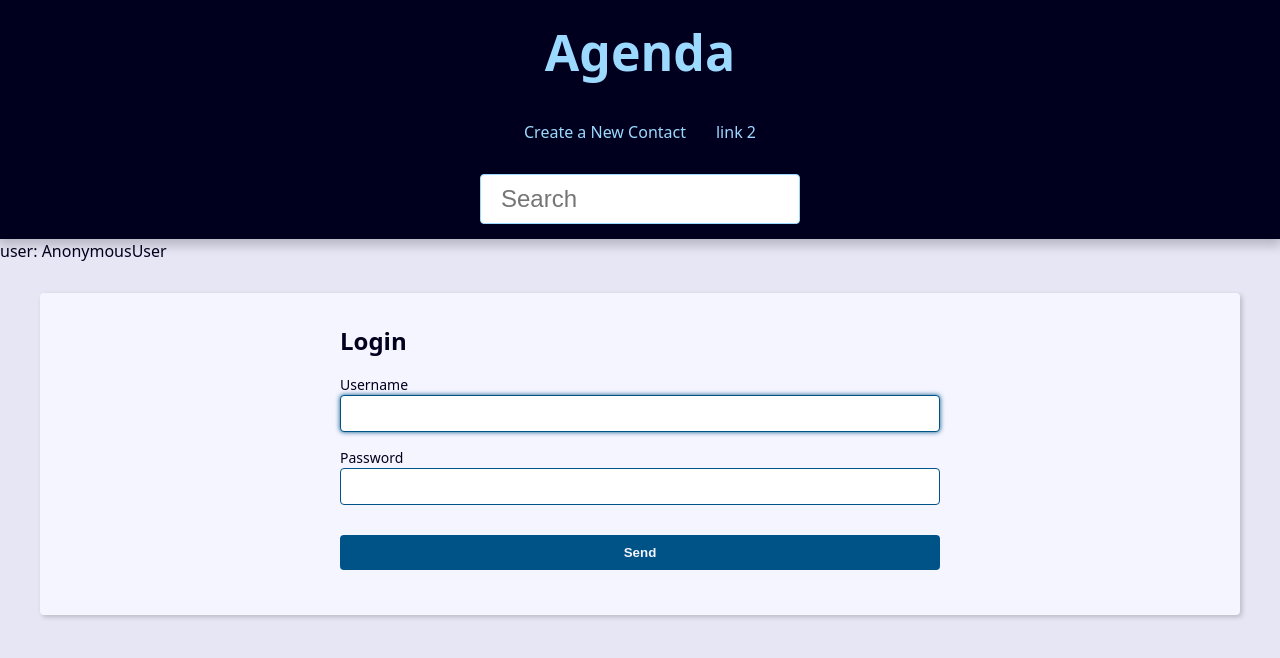
After one commit to sandro-silva-de-paula/projeto-agenda, a Django app: page /user/login/ in a window 1280 px wide. The commit adds this page. Shown: the top 658 px of the page. Run offline with Django 5.2, Linux system fonts and the light colour scheme.

Commit message:
criando sistema de login

```diff
--- a/base_templates/global/partials/_header.html
+++ b/base_templates/global/partials/_header.html
@@ -4,6 +4,7 @@
          Agenda
      </a>
     </h1>
+
     <nav class="menu">
      <ul class="menu-list">
          <li class="menu-item">
@@ -32,5 +33,6 @@
             value="{{ request.GET.q.strip}}"
             >
          </form>
-    </div>
- </header>
+        </div>
+    </header>
+    <p> user: {{user}}  </p>
--- /dev/null
+++ b/contact/templates/contact/login.html
@@ -0,0 +1,17 @@
+{% extends "global/base.html" %}
+
+{% block content %}
+<div class="form-wrapper">
+    <h2>Login</h2>
+    {% if user.is_authenticated %}
+        <p>
+            Voce fez login como {{user}}.
+            Clique <a href="{% url 'contact:logout' %}"> aqui</a>
+            para sair
+        </p>
+    {% else %}
+         {% include "contact/partials/_user-form.html" %}
+    {% endif %}
+
+</div>
+{% endblock content%}
--- /dev/null
+++ b/contact/templates/contact/partials/_user-form.html
@@ -0,0 +1,40 @@
+<form
+action="{{ form_action}}"
+method="POST"
+
+>
+{% csrf_token %}
+
+<div class="form-content">
+{% for field in form  %}
+    <div class="form-group">
+        <label for="{{field.id_for_label}}">{{field.label}}</label>
+       {{field}}
+       {{field.erros}}
+
+
+        {% if field.help_text %}
+          <p class="help-text">{{ field.help_text }}</p>
+        {% endif %}
+
+    </div>
+{% endfor %}
+</div>
+{% if form.non_field_errors %}
+  <div class="form-content">
+    <div class="form-group">
+    <div class="message error">
+        {{ form.non_field_errors }}
+    </div>
+    </div>
+  </div>
+{% endif %}
+
+
+<div class="form-content">
+  <div class="form-group">
+    <button class="btn" type="submit">Send</button>
+  </div>
+</div>
+
+</form>
--- a/contact/urls.py
+++ b/contact/urls.py
@@ -4,16 +4,18 @@ from django.urls import path
 app_name = "contact"
 
 urlpatterns = [
-    path('', views.index, name = "index"),
-    path('search/', views.search, name = "search"),
+    path('', views.index, name="index"),
+    path('search/', views.search, name="search"),
 
-    #contact (CRUD)
-    path('contact/<int:contact_id>/detail/', views.contact, name = "contact"),
-    path('contact/<int:contact_id>/update/', views.update, name = "update"),
-    path('contact/<int:contact_id>/delete/', views.delete, name = "delete"),
-    path('contact/create/', views.create, name = "create"),
+    # contact (CRUD)
+    path('contact/<int:contact_id>/detail/', views.contact, name="contact"),
+    path('contact/<int:contact_id>/update/', views.update, name="update"),
+    path('contact/<int:contact_id>/delete/', views.delete, name="delete"),
+    path('contact/create/', views.create, name="create"),
 
 
-    #user
-    path('user/create/', views.register, name = "register"),
+    # user
+    path('user/create/', views.register, name="register"),
+    path('user/login/', views.login_view, name="login"),
+    path('user/logout/', views.logout_view, name="logout"),
 ]
--- a/contact/views/user_forms.py
+++ b/contact/views/user_forms.py
@@ -1,23 +1,49 @@
 from django.shortcuts import render, redirect
 from contact.forms import RegisterForm
 from django.contrib import messages
+from django.contrib.auth.forms import AuthenticationForm
+from django.contrib import auth
+
+
 def register(request):
     form = RegisterForm()
 
-    if request.method =='POST':
-        form =RegisterForm(request.POST)
+    if request.method == 'POST':
+        form = RegisterForm(request.POST)
 
         if form.is_valid():
             form.save()
             messages.success(request, 'Usuario gravado sucesso...')
-            return redirect('contact:index')
-        else:
-            messages.error(request, 'Formulario nao gravado, contem  erro...')
-            messages.info(request, 'Formulario nao gravado, contem  info...')
-            messages.warning(request, 'Formulario nao gravado, contem  aviso...')
-            messages.success(request, 'Formulario nao gravado, contem  sucesso...')
+            return redirect('contact:login')
+
+        messages.error(request, 'Formulario nao gravado, contem  erro...')
     return render(
         request,
         'contact/register.html',
         {'form': form}
     )
+
+
+def login_view(request):
+    form = AuthenticationForm(request)
+
+    if request.method == 'POST':
+        form = AuthenticationForm(request, data=request.POST)
+
+        if form.is_valid():
+            user = form.get_user()
+            messages.success(request, f'{user}, Logado com sucesso')
+            auth.login(request, user)
+            return redirect('contact:index')
+        messages.error(request, 'Erro de login')
+
+    return render(
+        request,
+        'contact/login.html',
+        {'form': form}
+    )
+
+
+def logout_view(request):
+    auth.logout(request)
+    return redirect('contact:login')
```
Also changed, not shown: contact/admin.py (+8 -7 lines), contact/forms.py (+12 -17 lines), contact/templates/contact/register.html (+1 -40 lines), contact/views/contact_forms.py (+39 -43 lines), contact/views/contact_views.py (+9 -9 lines).
